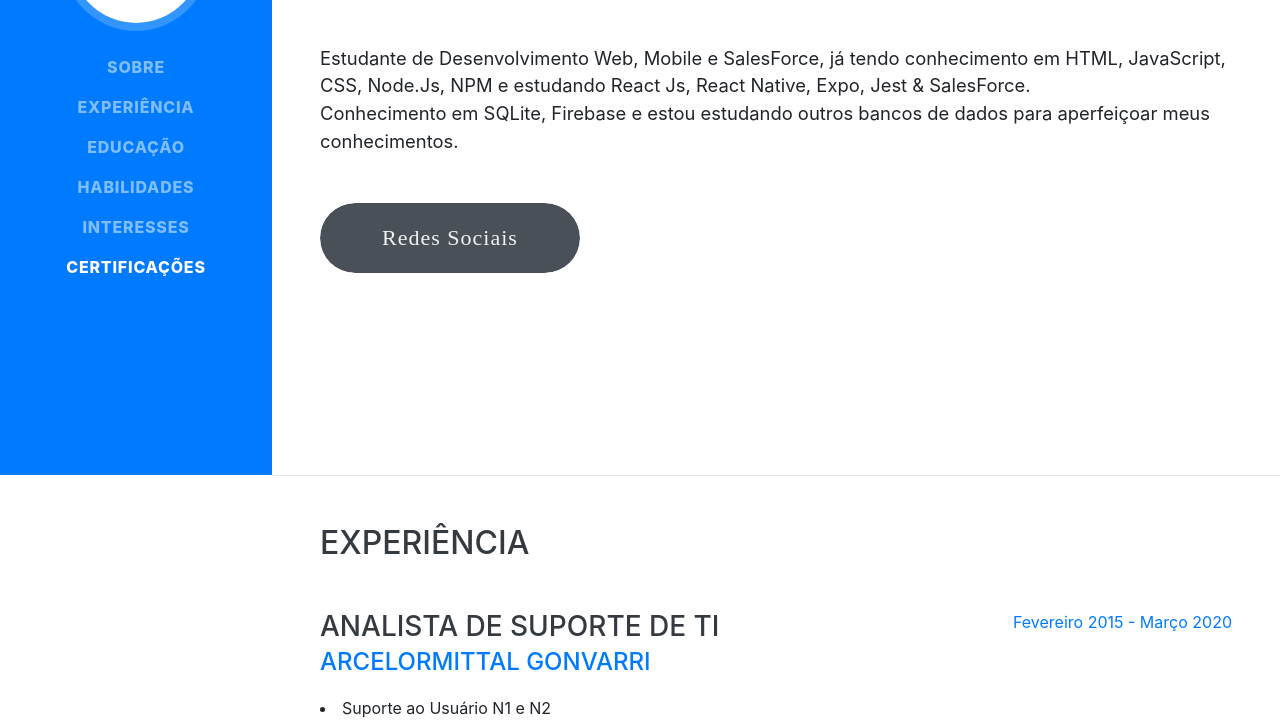
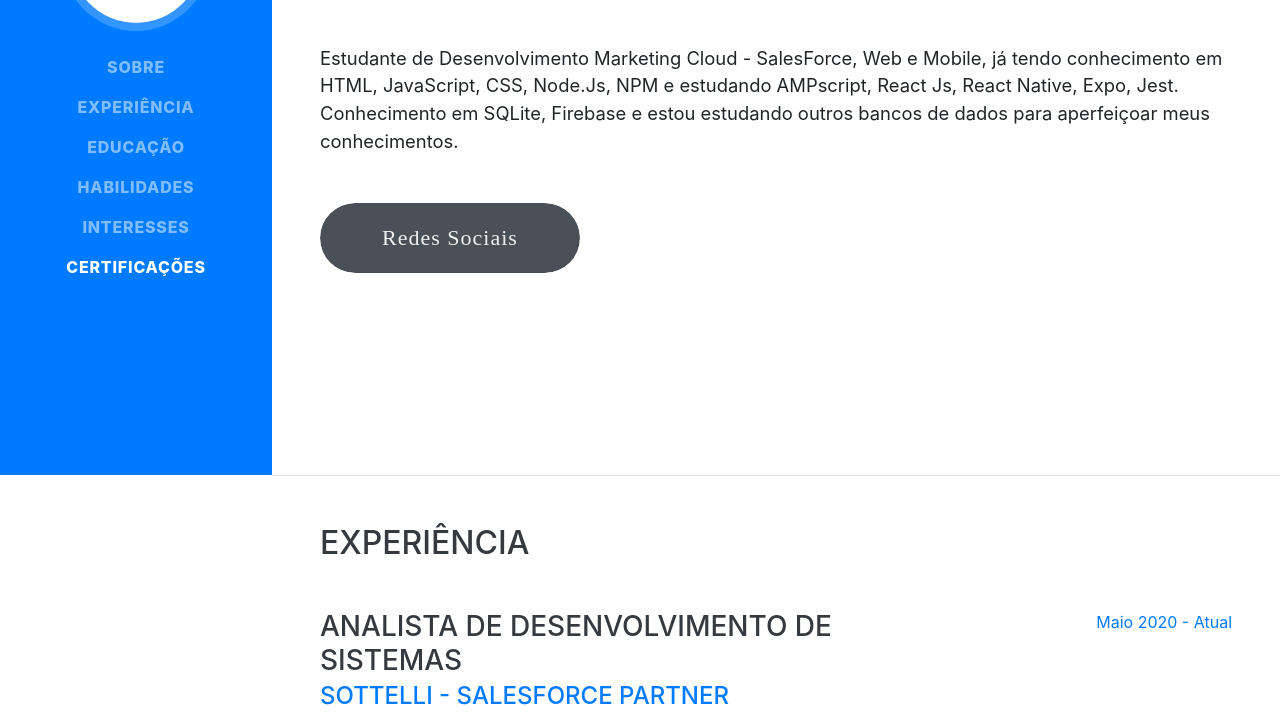
Before and after one commit to LeoMisi/leomisi.github.io, a website with bundled scripts: page index.html in a window 1280 px wide. Shown: the part 325-1045 px from the top of the page. Built offline with nearby package versions, Linux system fonts and the light colour scheme; a web font is replaced by a local one.

Commit message:
Alteração de Experiência Profissional

```diff
--- a/index.html
+++ b/index.html
@@ -109,9 +109,9 @@
             >
           </div>
           <p class="lead mb-5">
-            Estudante de Desenvolvimento Web, Mobile e SalesForce, já tendo
-            conhecimento em HTML, JavaScript, CSS, Node.Js, NPM e estudando
-            React Js, React Native, Expo, Jest & SalesForce.<br>Conhecimento em SQLite, Firebase e
+            Estudante de Desenvolvimento Marketing Cloud - SalesForce, Web e Mobile, já tendo
+            conhecimento em HTML, JavaScript, CSS, Node.Js, NPM e estudando AMPscript,
+            React Js, React Native, Expo, Jest.<br>Conhecimento em SQLite, Firebase e
             estou estudando outros bancos de dados para aperfeiçoar meus
             conhecimentos.
           </p>
@@ -138,7 +138,21 @@
       >
         <div class="w-100">
           <h2 class="mb-5">Experiência</h2>
-
+          <div
+          class="resume-item d-flex flex-column flex-md-row justify-content-between mb-5"
+          >
+          <div class="resume-content">
+            <h3 class="mb-0">Analista de Desenvolvimento de Sistemas</h3>
+            <div class="subheading mb-3">
+              <a href="https://www.sottelli.com/" target="_blank"
+                >Sottelli - SalesForce Partner</a
+              >
+            </div>
+           </div>
+          <div class="resume-date text-md-right">
+            <span class="text-primary">Maio 2020 - Atual</span>
+          </div>
+        </div>
           <div
             class="resume-item d-flex flex-column flex-md-row justify-content-between mb-5"
           >
```
